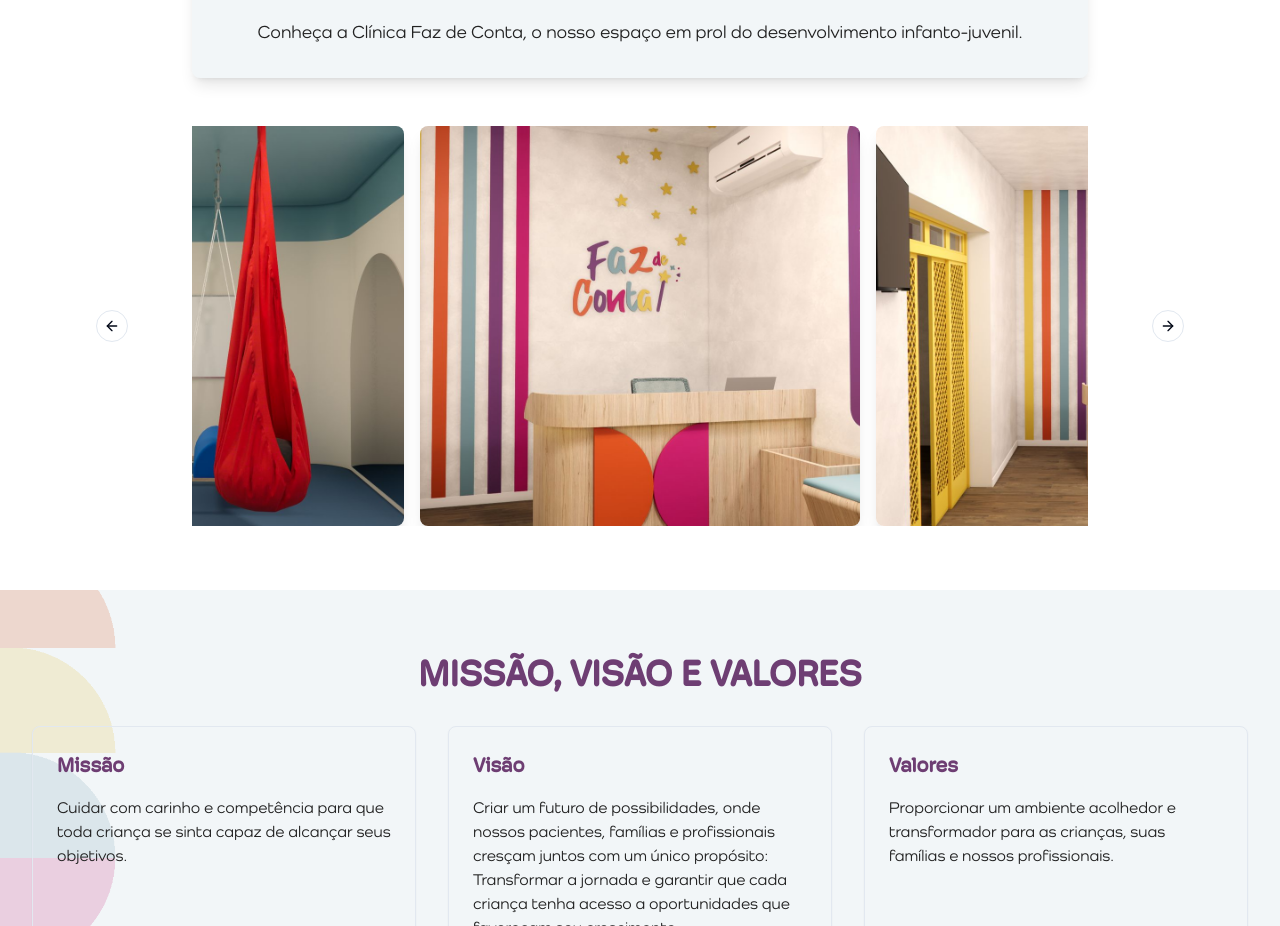
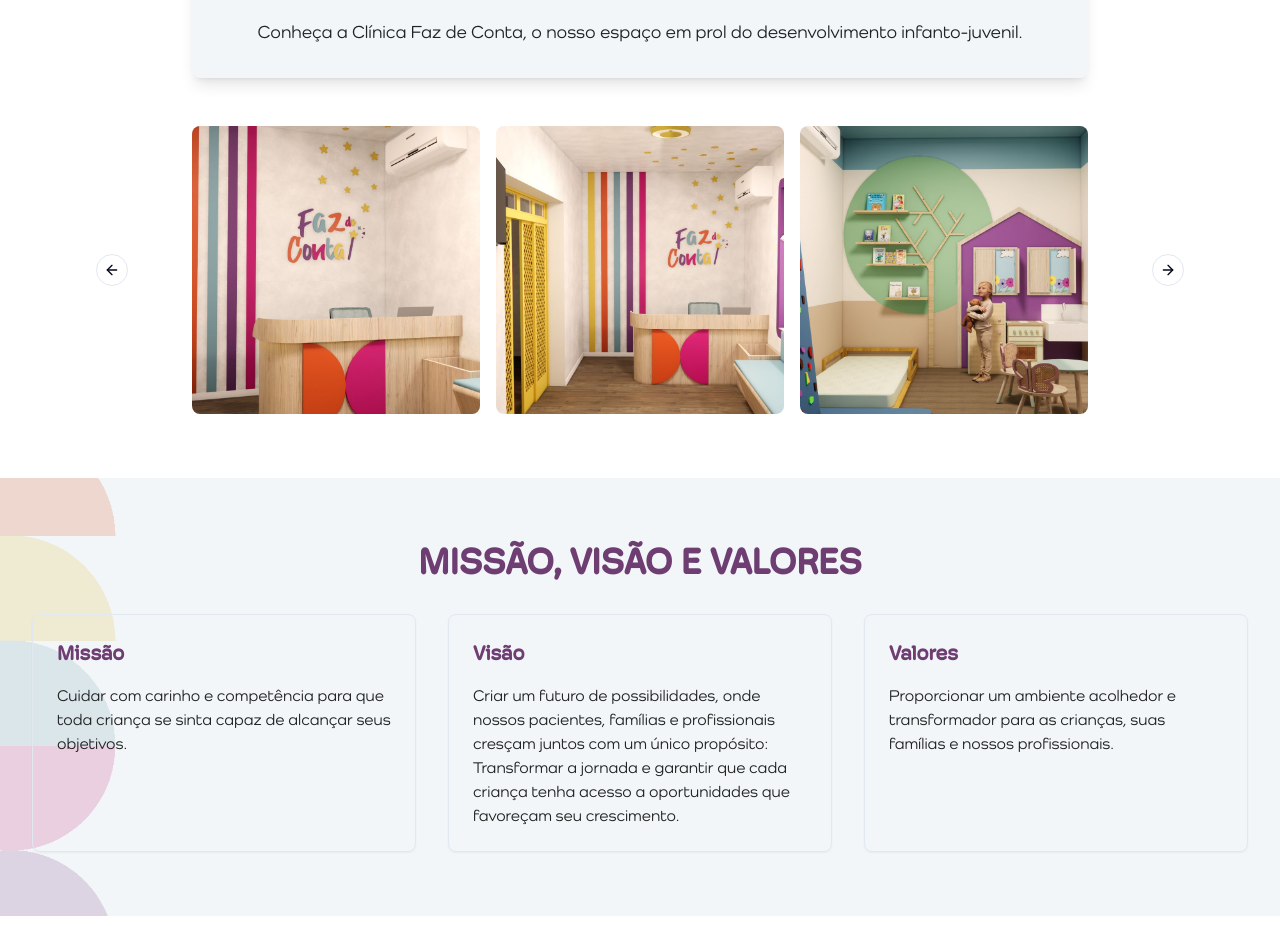
Before and after one commit to msconrado/clinica-faz-de-conta, a React (Vite) app: page / in a window 1280 px wide. Shown: the part 1806-2732 px from the top of the page. Built offline with nearby package versions, Linux system fonts and the light colour scheme; a web font is replaced by a local one.

Commit message:
Fix image carousel issue
Addressed an issue with the image carousel on iPhone where images do not slide correctly, causing overlapping and refresh behavior. Modified the carousel to a standard implementation without additional styling to troubleshoot the problem.
[skip gpt_engineer]

```diff
--- a/src/components/structure/ImageCarousel.tsx
+++ b/src/components/structure/ImageCarousel.tsx
@@ -5,7 +5,6 @@ import {
   CarouselNext,
   CarouselPrevious,
 } from "@/components/ui/carousel";
-import { Card, CardContent } from "@/components/ui/card";
 
 interface ImageCarouselProps {
   images: string[];
@@ -17,29 +16,27 @@ const ImageCarousel = ({ images, onImageClick }: ImageCarouselProps) => {
     <div className="relative w-full max-w-4xl mx-auto">
       <Carousel
         opts={{
+          align: "start",
           loop: true,
-          align: "center",
-          containScroll: false,
-          dragFree: false
+          skipSnaps: false,
+          dragFree: false,
         }}
-        className="w-full"
+        className="w-full touch-pan-y"
       >
         <CarouselContent>
           {images.map((image, index) => (
-            <CarouselItem key={index} className="md:basis-2/3 lg:basis-1/2">
-              <Card
-                className="border-none shadow-lg cursor-pointer hover:opacity-90 transition-opacity"
+            <CarouselItem key={index} className="basis-full md:basis-1/2 lg:basis-1/3">
+              <div
+                className="relative aspect-square"
                 onClick={() => onImageClick(index)}
               >
-                <CardContent className="p-0">
-                  <img
-                    src={image}
-                    alt={`Estrutura ${index + 1}`}
-                    className="w-full h-[300px] md:h-[400px] object-cover rounded-lg"
-                    loading="lazy"
-                  />
-                </CardContent>
-              </Card>
+                <img
+                  src={image}
+                  alt={`Estrutura ${index + 1}`}
+                  className="w-full h-full object-cover rounded-lg cursor-pointer"
+                  loading="lazy"
+                />
+              </div>
             </CarouselItem>
           ))}
         </CarouselContent>
```
